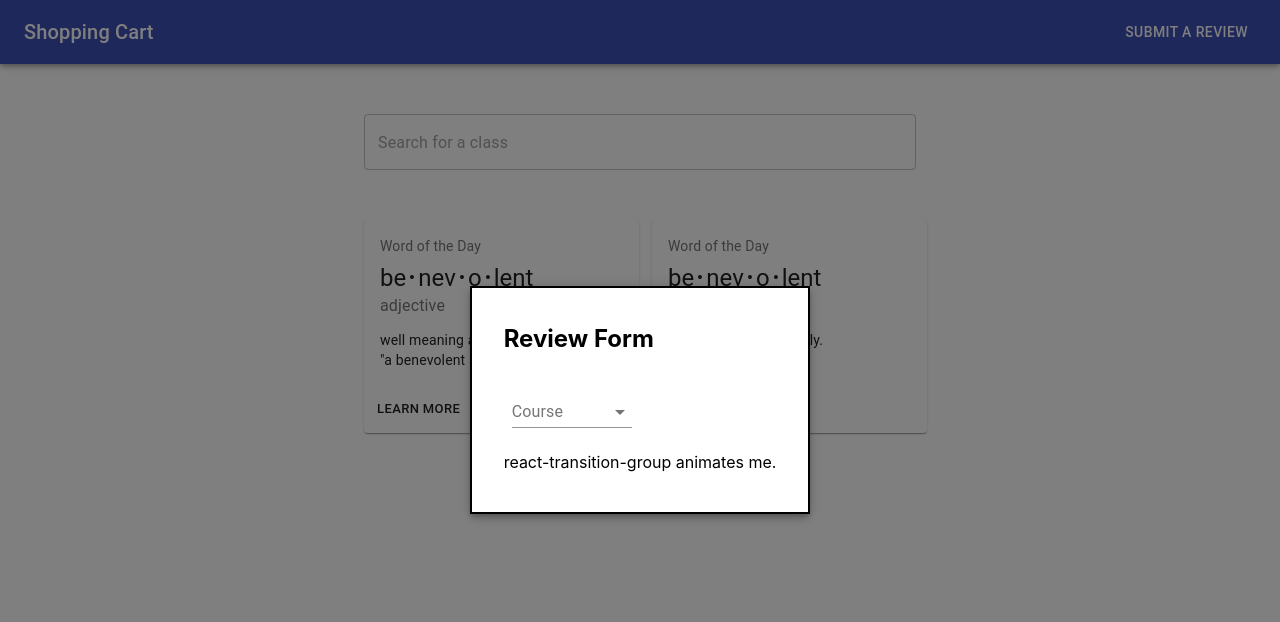
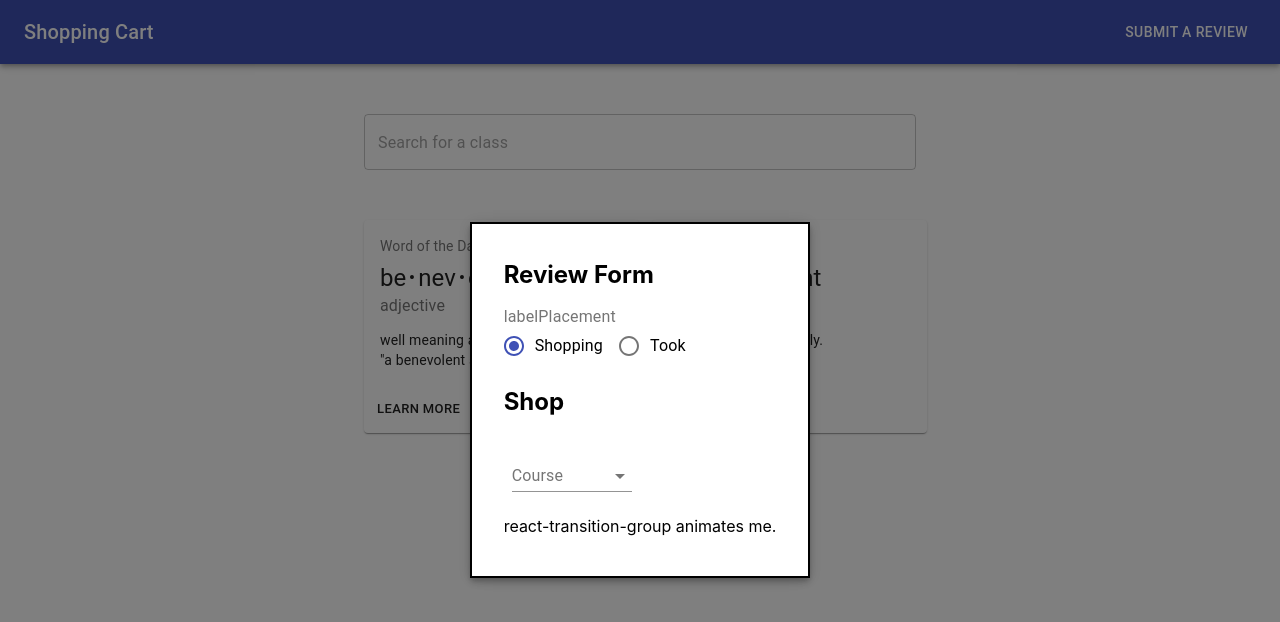
Before and after one commit to zhaovan/HAB2020, a React (Create React App) app in the folder shopn/: page / in a window 1280 px wide. Both pictures are taken after a click on the button "SUBMIT A REVIEW". Shown: the top 622 px of the page. Built offline with nearby package versions, Linux system fonts and the light colour scheme.

Commit message:
Conditional view for took and shop

```diff
--- a/shopn/src/components/ComponentBar.jsx
+++ b/shopn/src/components/ComponentBar.jsx
@@ -6,6 +6,7 @@
 import Button from "@material-ui/core/Button";
 import IconButton from "@material-ui/core/IconButton";
 import MenuIcon from "@material-ui/icons/Menu";
+import TabPanel from "./TabPanel";
 import ReviewForm from "./ReviewForm";
 import Modal from "@material-ui/core/Modal";
 import Backdrop from "@material-ui/core/Backdrop";
--- a/shopn/src/components/ReviewForm.jsx
+++ b/shopn/src/components/ReviewForm.jsx
@@ -1,9 +1,78 @@
 import React from "react";
 import ShoppedSelect from "./ShoppedSelect";
-export default function ReviewForm() {
+import Radio from "@material-ui/core/Radio";
+import RadioGroup from "@material-ui/core/RadioGroup";
+import FormControlLabel from "@material-ui/core/FormControlLabel";
+import FormControl from "@material-ui/core/FormControl";
+import FormLabel from "@material-ui/core/FormLabel";
+import ShopForm from "./ShopForm";
+import TookForm from "./TookForm";
+
+function ReviewRadio() {
+  const [took, setTook] = React.useState("false");
+
+  const handleChange = event => {
+    setTook(event.target.value);
+  };
   return (
-    <div>
-      <ShoppedSelect />
-    </div>
+    <FormControl component="fieldset">
+      <FormLabel component="legend">labelPlacement</FormLabel>
+      <RadioGroup
+        aria-label="position"
+        name="position"
+        value={took}
+        onChange={handleChange}
+        row
+      >
+        <FormControlLabel
+          value="false"
+          control={<Radio color="primary" />}
+          label="Shopping"
+          labelPlacement="end"
+        />
+        <FormControlLabel
+          value="true"
+          control={<Radio color="primary" />}
+          label="Took"
+          labelPlacement="end"
+        />
+      </RadioGroup>
+    </FormControl>
   );
 }
+
+export default function ReviewForm() {
+  const [took, setTook] = React.useState("false");
+
+  const handleChange = event => {
+    setTook(event.target.value);
+  };
+  return (
+    <>
+      <FormControl component="fieldset">
+        <FormLabel component="legend">labelPlacement</FormLabel>
+        <RadioGroup
+          aria-label="position"
+          name="position"
+          value={took}
+          onChange={handleChange}
+          row
+        >
+          <FormControlLabel
+            value="false"
+            control={<Radio color="primary" />}
+            label="Shopping"
+            labelPlacement="end"
+          />
+          <FormControlLabel
+            value="true"
+            control={<Radio color="primary" />}
+            label="Took"
+            labelPlacement="end"
+          />
+        </RadioGroup>
+      </FormControl>
+      <div>{took === "true" ? <TookForm /> : <ShopForm />}</div>
+    </>
+  );
+}
--- /dev/null
+++ b/shopn/src/components/ShopForm.jsx
@@ -0,0 +1,11 @@
+import React from "react";
+import ShoppedSelect from "./ShoppedSelect";
+
+export default function ShopForm() {
+  return (
+    <div>
+      <h2>Shop</h2>
+      <ShoppedSelect />
+    </div>
+  );
+}
--- /dev/null
+++ b/shopn/src/components/TabPanel.jsx
@@ -0,0 +1,75 @@
+import React from "react";
+import PropTypes from "prop-types";
+import { makeStyles } from "@material-ui/core/styles";
+import AppBar from "@material-ui/core/AppBar";
+import Tabs from "@material-ui/core/Tabs";
+import Tab from "@material-ui/core/Tab";
+import Typography from "@material-ui/core/Typography";
+import Box from "@material-ui/core/Box";
+
+function TabPanel(props) {
+  const { children, value, index, ...other } = props;
+
+  return (
+    <Typography
+      component="div"
+      role="tabpanel"
+      hidden={value !== index}
+      id={`simple-tabpanel-${index}`}
+      aria-labelledby={`simple-tab-${index}`}
+      {...other}
+    >
+      {value === index && <Box p={2}>{children}</Box>}
+    </Typography>
+  );
+}
+
+TabPanel.propTypes = {
+  children: PropTypes.node,
+  index: PropTypes.any.isRequired,
+  value: PropTypes.any.isRequired
+};
+
+function a11yProps(index) {
+  return {
+    id: `simple-tab-${index}`,
+    "aria-controls": `simple-tabpanel-${index}`
+  };
+}
+
+const useStyles = makeStyles(theme => ({
+  root: {
+    flexGrow: 1,
+    backgroundColor: theme.palette.background.paper
+  }
+}));
+
+export default function SimpleTabs() {
+  const classes = useStyles();
+  const [took, setTook] = React.useState();
+
+  const handleChange = (event, newValue) => {
+    setTook(newValue);
+  };
+
+  return (
+    <div className={classes.root}>
+      <AppBar position="static">
+        <Tabs
+          value={took}
+          onChange={handleChange}
+          aria-label="simple tabs example"
+        >
+          <Tab label="Item One" {...a11yProps(0)} />
+          <Tab label="Item Two" {...a11yProps(1)} />
+        </Tabs>
+      </AppBar>
+      <TabPanel value={took} index={0}>
+        Item One
+      </TabPanel>
+      <TabPanel value={took} index={1}>
+        Item Two
+      </TabPanel>
+    </div>
+  );
+}
--- /dev/null
+++ b/shopn/src/components/TookForm.jsx
@@ -0,0 +1,10 @@
+import React from "react";
+import ShoppedSelect from "./ShoppedSelect";
+export default function TookForm() {
+  return (
+    <div>
+      <h2>Took</h2>
+      <ShoppedSelect />
+    </div>
+  );
+}
```
